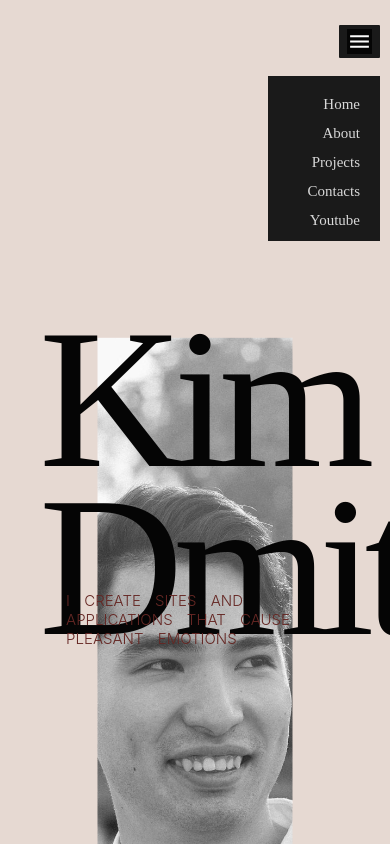
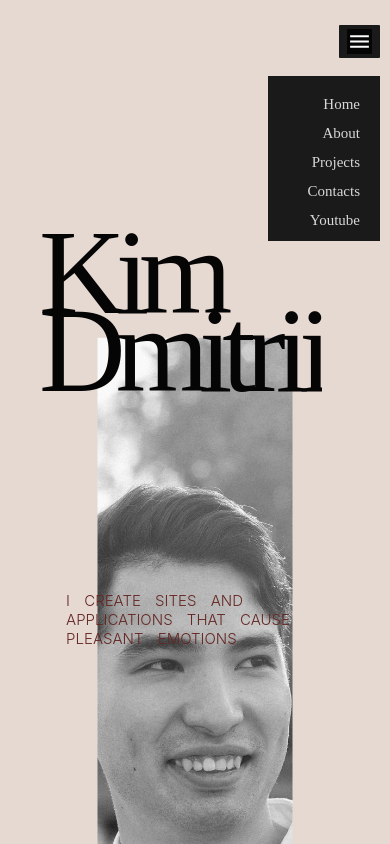
Before and after one commit to dkimd5/portfolioAppv2, a React (Create React App) app: page /about in a window 390 px wide. Shown: the top 844 px of the page. Built offline with nearby package versions, Linux system fonts and the light colour scheme.

Commit message:
1000 media query added for about comp

```diff
--- a/src/About/About.css
+++ b/src/About/About.css
@@ -123,3 +123,34 @@
         transform: rotate(360deg);
     }
 }
+
+@media (max-width: 1000px) {
+    .container-text {
+        font-size: 120px;
+    }
+
+    .container-inner-text2 {
+        margin-top: -300px;
+    }
+
+    .about-container2-heading p,
+    .about-container2-heading2 p {
+        font-size: 140px;
+    }
+
+    .about-container-flower {
+        top: 70vh;
+    }
+
+    .about-container2-heading {
+        margin-top: 100px;
+    }
+
+    .about-container2-heading2 p {
+        font-size: 80px;
+    }
+
+    .about-footer {
+        margin-top: 450vh;
+    }
+}
```
